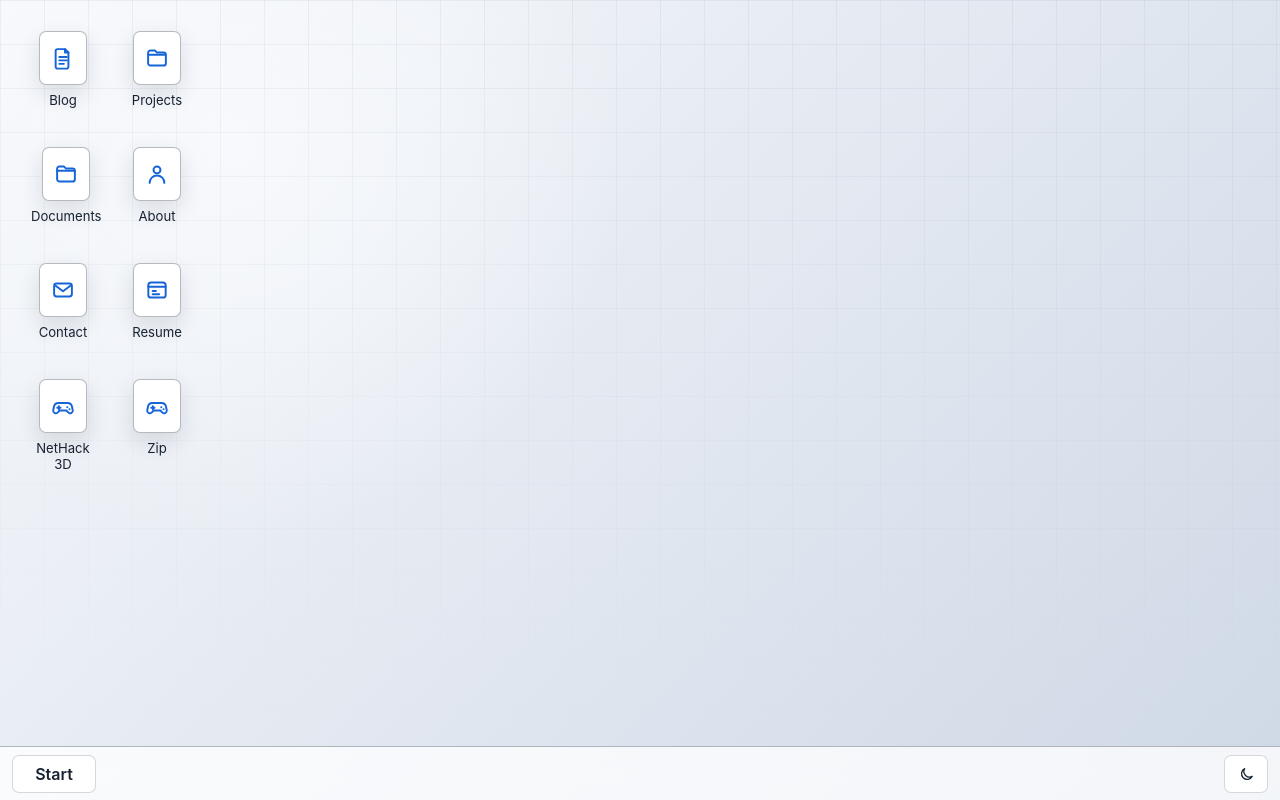
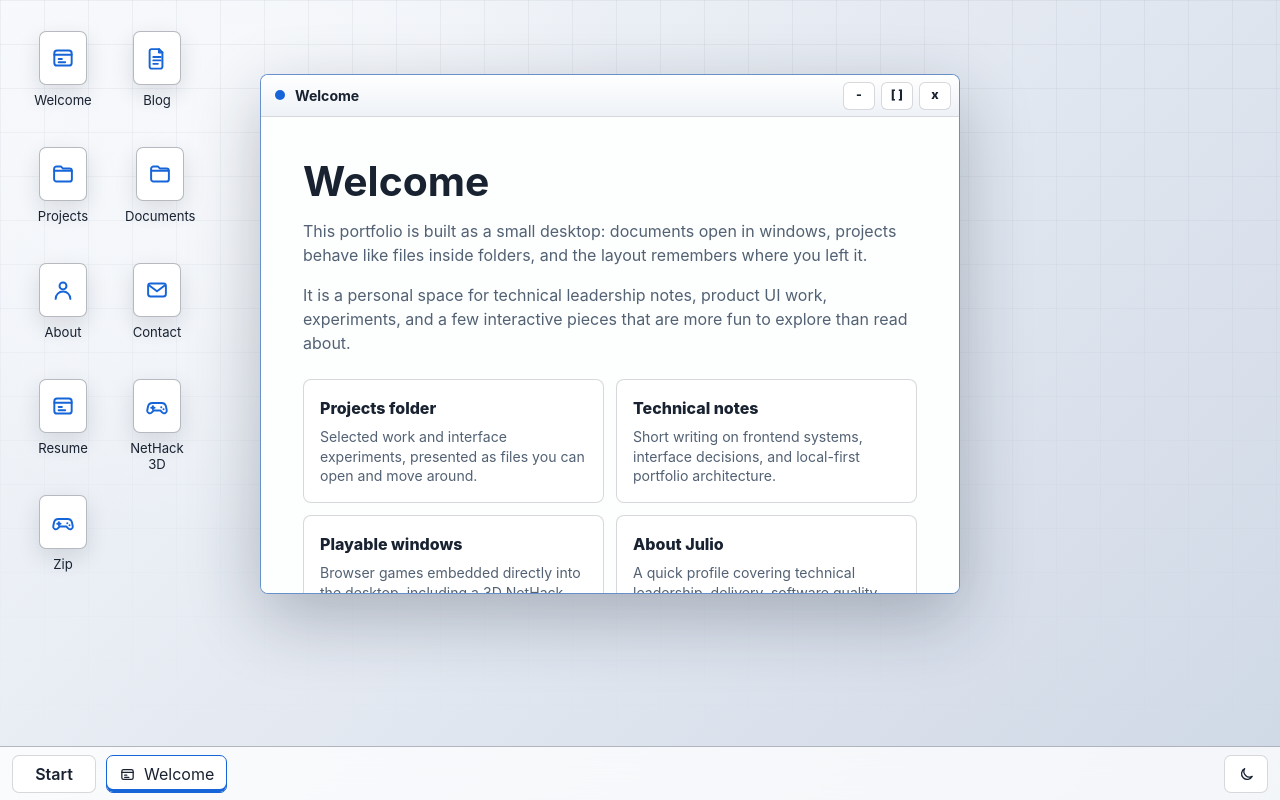
Before and after one commit to Julioevm/julioevm.github.io, a React (Vite) app: page / in a window 1280 px wide. Built offline with nearby package versions, Linux system fonts and the light colour scheme.

Commit message:
Add Welcome screen and my bio

```diff
--- a/src/App.tsx
+++ b/src/App.tsx
@@ -13,6 +13,7 @@ export default function App() {
   const location = useLocation();
   const pathname = location.pathname;
   const openWindow = useDesktopStore((state) => state.openWindow);
+  const shouldShowWelcome = useDesktopStore((state) => state.shouldShowWelcome);
   const theme = useDesktopStore((state) => state.theme);
 
   useEffect(() => {
@@ -37,11 +38,15 @@ export default function App() {
   }, [theme]);
 
   useEffect(() => {
+    if ((pathname === "/" || pathname === "") && !shouldShowWelcome) {
+      return;
+    }
+
     const routeWindow = getRouteWindow(pathname);
     if (routeWindow) {
       openWindow(routeWindow);
     }
-  }, [pathname, openWindow]);
+  }, [pathname, openWindow, shouldShowWelcome]);
 
   return <Desktop />;
 }
--- a/src/components/Icon.tsx
+++ b/src/components/Icon.tsx
@@ -26,7 +26,8 @@ const windowIconMap: Record<WindowKind, IconName> = {
   game: "gamepad",
   project: "code",
   projectIndex: "folderCode",
-  resume: "app"
+  resume: "app",
+  welcome: "app"
 };
 
 export const getWindowIcon = (kind: WindowKind) => windowIconMap[kind];
--- a/src/components/WindowContent.tsx
+++ b/src/components/WindowContent.tsx
@@ -5,7 +5,8 @@ import { getGame } from "../content/games";
 import { blogPosts, getBlogPost } from "../content/posts";
 import { aboutContent, contactContent } from "../content/profile";
 import { getProject } from "../content/projects";
-import { documentFileItems, projectFileItems } from "../content/routes";
+import { documentFileItems, getRouteWindow, projectFileItems } from "../content/routes";
+import { welcomeContent } from "../content/welcome";
 import { useDesktopStore, type DesktopWindow, type WindowSeed } from "../store/desktopStore";
 import { Icon, getWindowIcon } from "./Icon";
 
@@ -16,11 +17,31 @@ type WindowContentProps = {
 export function WindowContent({ window }: WindowContentProps) {
   const navigate = useNavigate();
   const openWindow = useDesktopStore((state) => state.openWindow);
+  const shouldShowWelcome = useDesktopStore((state) => state.shouldShowWelcome);
+  const setShouldShowWelcome = useDesktopStore((state) => state.setShouldShowWelcome);
 
   const openFile = (item: WindowSeed) => {
     openWindow(item);
     navigate(item.route);
   };
+
+  const openRoute = (route: string) => {
+    const routeWindow = getRouteWindow(route);
+    if (routeWindow) {
+      openWindow(routeWindow);
+    }
+    navigate(route);
+  };
+
+  if (window.kind === "welcome") {
+    return (
+      <WelcomeView
+        onOpenRoute={openRoute}
+        shouldShowWelcome={shouldShowWelcome}
+        onShouldShowWelcomeChange={setShouldShowWelcome}
+      />
+    );
+  }
 
   if (window.kind === "blogIndex") {
     return (
@@ -189,6 +210,46 @@ function TextDocumentView({ document }: { document: { title: string; paragraphs:
   );
 }
 
+function WelcomeView({
+  onOpenRoute,
+  shouldShowWelcome,
+  onShouldShowWelcomeChange
+}: {
+  onOpenRoute: (route: string) => void;
+  shouldShowWelcome: boolean;
+  onShouldShowWelcomeChange: (shouldShowWelcome: boolean) => void;
+}) {
+  return (
+    <article className="welcome-document">
+      <h1>{welcomeContent.title}</h1>
+      {welcomeContent.paragraphs.map((paragraph) => (
+        <p key={paragraph}>{paragraph}</p>
+      ))}
+      <div className="welcome-grid" aria-label="Things to explore">
+        {welcomeContent.highlights.map((highlight) => (
+          <button
+            className="welcome-card"
+            type="button"
+            key={highlight.route}
+            onClick={() => onOpenRoute(highlight.route)}
+          >
+            <span>{highlight.title}</span>
+            <small>{highlight.description}</small>
+          </button>
+        ))}
+      </div>
+      <label className="welcome-option">
+        <input
+          type="checkbox"
+          checked={!shouldShowWelcome}
+          onChange={(event) => onShouldShowWelcomeChange(!event.currentTarget.checked)}
+        />
+        <span>Don't show this again</span>
+      </label>
+    </article>
+  );
+}
+
 function FolderView({ ariaLabel, title, summary, items, onOpen }: FolderViewProps) {
   return (
     <div className="folder-view">
--- a/src/content/routes.ts
+++ b/src/content/routes.ts
@@ -4,6 +4,16 @@ import { getProject, projects } from "./projects";
 import type { WindowSeed } from "../store/desktopStore";
 
 export const defaultWindows = {
+  welcome: {
+    id: "welcome",
+    kind: "welcome",
+    title: "Welcome",
+    route: "/",
+    width: 700,
+    height: 520,
+    x: 260,
+    y: 74
+  },
   blogIndex: {
     id: "blog",
     kind: "blogIndex",
@@ -112,7 +122,7 @@ const getGameWindow = (slug: string): WindowSeed | null => {
 
 export const getRouteWindow = (pathname: string): WindowSeed | null => {
   if (pathname === "/" || pathname === "") {
-    return null;
+    return defaultWindows.welcome;
   }
 
   if (pathname === "/blog") {
@@ -158,6 +168,7 @@ export const getRouteWindow = (pathname: string): WindowSeed | null => {
 };
 
 export const featuredDesktopItems = [
+  defaultWindows.welcome,
   defaultWindows.blogIndex,
   defaultWindows.projectIndex,
   defaultWindows.documents,
--- /dev/null
+++ b/src/content/welcome.ts
@@ -0,0 +1,41 @@
+export type WelcomeHighlight = {
+  title: string;
+  description: string;
+  route: string;
+};
+
+export type WelcomeContent = {
+  title: string;
+  paragraphs: string[];
+  highlights: WelcomeHighlight[];
+};
+
+export const welcomeContent: WelcomeContent = {
+  title: "Welcome",
+  paragraphs: [
+    "This portfolio is built as a small desktop: documents open in windows, projects behave like files inside folders, and the layout remembers where you left it.",
+    "It is a personal space for technical leadership notes, product UI work, experiments, and a few interactive pieces that are more fun to explore than read about."
+  ],
+  highlights: [
+    {
+      title: "Projects folder",
+      description: "Selected work and interface experiments, presented as files you can open and move around.",
+      route: "/projects"
+    },
+    {
+      title: "Technical notes",
+      description: "Short writing on frontend systems, interface decisions, and local-first portfolio architecture.",
+      route: "/blog"
+    },
+    {
+      title: "Playable windows",
+      description: "Browser games embedded directly into the desktop, including a 3D NetHack experiment and Zip.",
+      route: "/games/nethack-3d"
+    },
+    {
+      title: "About Julio",
+      description: "A quick profile covering technical leadership, delivery, software quality, and product UI focus.",
+      route: "/about"
+    }
+  ]
+};
--- a/src/store/desktopStore.ts
+++ b/src/store/desktopStore.ts
@@ -3,6 +3,7 @@ import { persist } from "zustand/middleware";
 
 export type Theme = "light" | "dark" | "system";
 export type WindowKind =
+  | "welcome"
   | "blog"
   | "blogIndex"
   | "folder"
@@ -35,7 +36,9 @@ type DesktopState = {
   windows: DesktopWindow[];
   activeWindowId: string | null;
   nextZIndex: number;
+  shouldShowWelcome: boolean;
   setTheme: (theme: Theme) => void;
+  setShouldShowWelcome: (shouldShowWelcome: boolean) => void;
   openWindow: (window: WindowSeed) => void;
   closeWindow: (id: string) => void;
   focusWindow: (id: string) => void;
@@ -67,7 +70,9 @@ export const useDesktopStore = create<DesktopState>()(
       windows: [],
       activeWindowId: null,
       nextZIndex: 10,
+      shouldShowWelcome: true,
       setTheme: (theme) => set({ theme }),
+      setShouldShowWelcome: (shouldShowWelcome) => set({ shouldShowWelcome }),
       openWindow: (windowSeed) => {
         const existing = get().windows.find((window) => window.id === windowSeed.id);
         if (existing) {
@@ -151,6 +156,16 @@ export const useDesktopStore = create<DesktopState>()(
     }),
     {
       name: "os-portfolio-desktop",
+      partialize: (state) => ({
+        ...state,
+        activeWindowId:
+          state.shouldShowWelcome || state.activeWindowId !== "welcome"
+            ? state.activeWindowId
+            : null,
+        windows: state.shouldShowWelcome
+          ? state.windows
+          : state.windows.filter((window) => window.id !== "welcome")
+      }),
       version: 2
     }
   )
--- a/src/styles/main.scss
+++ b/src/styles/main.scss
@@ -683,6 +683,7 @@ a {
 .content-list,
 .folder-view,
 .plain-document,
+.welcome-document,
 .markdown-document,
 .project-document {
   max-width: 760px;
@@ -872,6 +873,7 @@ a {
 
 .markdown-document,
 .plain-document,
+.welcome-document,
 .project-document {
   h1 {
     margin: 0 0 16px;
@@ -906,6 +908,75 @@ a {
       padding: 0;
       background: transparent;
     }
+  }
+}
+
+.welcome-grid {
+  display: grid;
+  grid-template-columns: repeat(auto-fit, minmax(210px, 1fr));
+  gap: 12px;
+  margin-top: 24px;
+}
+
+.welcome-card {
+  display: grid;
+  gap: 7px;
+  min-height: 124px;
+  padding: 16px;
+  border: 1px solid var(--border);
+  border-radius: 8px;
+  background: var(--surface-strong);
+  color: var(--text);
+  cursor: default;
+  text-align: left;
+  transition:
+    border-color 140ms ease,
+    background-color 140ms ease,
+    transform 140ms var(--ease-out);
+
+  span {
+    font-weight: 800;
+  }
+
+  small {
+    color: var(--text-muted);
+    font-size: 0.88rem;
+    line-height: 1.4;
+  }
+
+  &:active {
+    transform: scale(0.985);
+  }
+
+  &:focus-visible {
+    border-color: var(--accent);
+    background: var(--accent-soft);
+    outline: none;
+  }
+
+  @media (hover: hover) and (pointer: fine) {
+    &:hover {
+      border-color: var(--accent);
+      background: var(--accent-soft);
+      outline: none;
+    }
+  }
+}
+
+.welcome-option {
+  display: inline-flex;
+  gap: 10px;
+  align-items: center;
+  margin-top: 20px;
+  color: var(--text-muted);
+  font-size: 0.9rem;
+  font-weight: 650;
+  cursor: default;
+
+  input {
+    width: 16px;
+    height: 16px;
+    accent-color: var(--accent);
   }
 }
 
```
